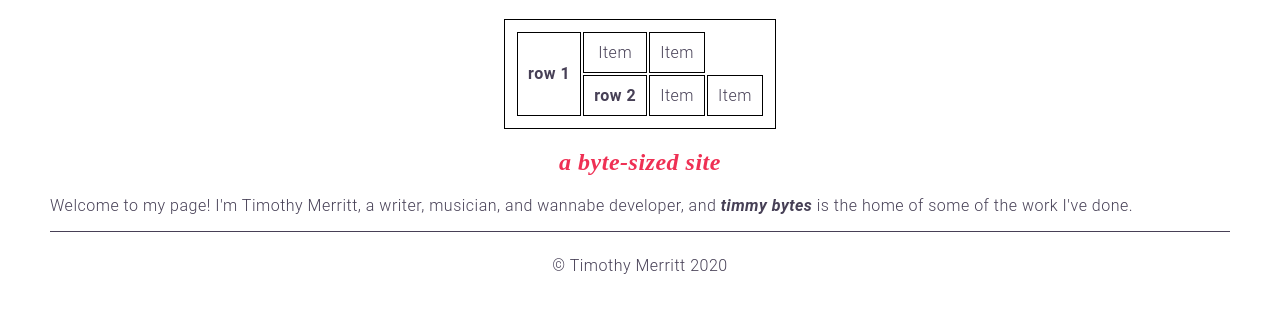
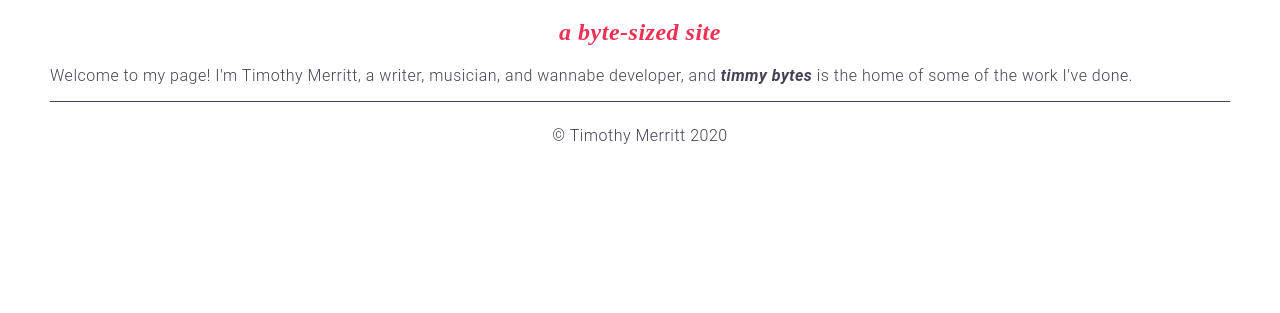
Before and after one commit to timmybytes/bytes-site, a plain HTML site: page index.html in a window 1280 px wide. Shown: the part 111-424 px from the top of the page. Drawn offline with Linux system fonts and the light colour scheme.

Commit message:
edited homepage

```diff
--- a/index.html
+++ b/index.html
@@ -17,7 +17,7 @@
                 <li>Contact</li>
                 <li>Blog</li>
             </ul> -->
-            <table>
+<!--             <table>
                 <tr>
                     <th rowspan="2">row 1</th>
                     <td>Item</td>
@@ -28,7 +28,7 @@
                     <td>Item</td>
                     <td>Item</td>
                 </tr>
-            </table>
+            </table> -->
         </nav>
         <!-- Social icons -->
     </header>
```
